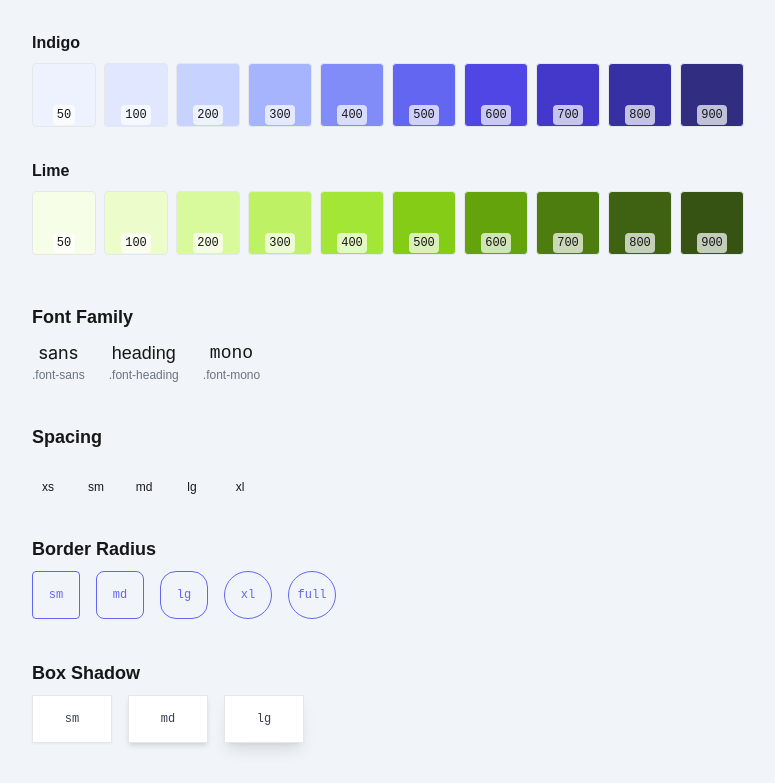
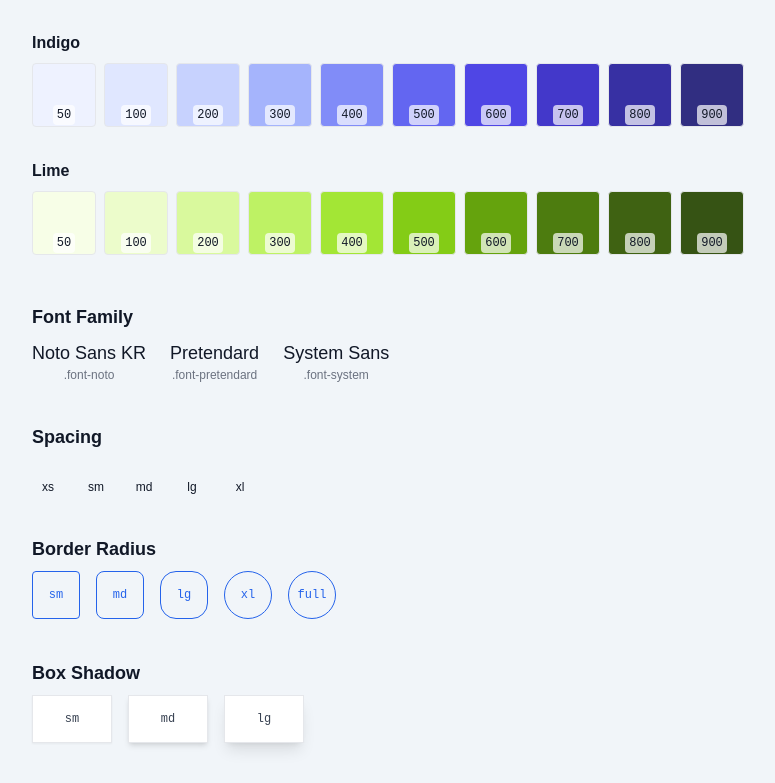
Before and after one commit to GTD-web/design-preview-v0, a Next.js app: page / in a window 1280 px wide. Shown: the part 1777-2560 px from the top of the page, without its empty margins (96-871 px from the left). Built offline with nearby package versions, Linux system fonts and the light colour scheme.

Commit message:
글꼴 추가

```diff
--- a/src/app/globals.css
+++ b/src/app/globals.css
@@ -3,19 +3,22 @@
 @tailwind components;
 @tailwind utilities;
 
+@import url("https://fonts.googleapis.com/css2?family=Noto+Sans+KR:wght@400;500;700&display=swap");
+@import url("https://cdn.jsdelivr.net/gh/orioncactus/pretendard/dist/web/static/pretendard.css");
+
 :root {
-  --background: #ffffff;
-  --foreground: #171717;
-  --color-primary: #6366f1;
-  --color-secondary: #64748b;
-  --color-accent: #f472b6;
-  --color-success: #22d3ee;
+  --background: #f1f5f9;
+  --foreground: #111827;
+  --color-primary: #2563eb;
+  --color-secondary: #334155;
+  --color-accent: #22d3ee;
+  --color-success: #16a34a;
   --color-warning: #fbbf24;
-  --color-danger: #f87171;
-  --color-info: #38bdf8;
-  --color-surface: #f8fafc 1e293b;
+  --color-danger: #ef4444;
+  --color-info: #0ea5e9;
+  --color-surface: #f8fafc;
   --color-background: #f1f5f9;
-  --color-border: #e2e8f0;
+  --color-border: #cbd5e1;
 }
 
 @media (prefers-color-scheme: dark) {
@@ -38,7 +41,7 @@
 body {
   color: var(--foreground);
   background: var(--background);
-  font-family: Arial, Helvetica, sans-serif;
+  font-family: "Noto Sans KR", "Pretendard", Arial, Helvetica, sans-serif;
 }
 
 @layer utilities {
@@ -50,13 +53,23 @@ body {
 .theme-dark {
   --color-primary: #60a5fa;
   --color-secondary: #64748b;
-  --color-accent: #f472b6;
+  --color-accent: #22d3ee;
   --color-success: #4ade80;
   --color-warning: #fde047;
   --color-danger: #f87171;
   --color-info: #38bdf8;
   --color-surface: #23272f;
   --color-background: #1e222a;
-  --color-border: #2d323b;
-  --foreground: #f4f4f5;
+  --color-border: #475569;
+  --foreground: #ffffff;
 }
+
+.font-noto {
+  font-family: "Noto Sans KR", "Pretendard", Arial, Helvetica, sans-serif;
+}
+.font-pretendard {
+  font-family: "Pretendard", "Noto Sans KR", Arial, Helvetica, sans-serif;
+}
+.font-system {
+  font-family: Arial, Helvetica, sans-serif;
+}
--- a/src/app/page.tsx
+++ b/src/app/page.tsx
@@ -1,4 +1,5 @@
 "use client";
+import { useEffect, useState } from "react";
 
 const singleColors = [
   { name: "primary", className: "bg-primary", text: "onPrimary" },
@@ -33,9 +34,9 @@ function PalettePreview({ name }: { name: string }) {
 
 function DesignTokensPreview() {
   const fonts = [
-    { name: "sans", className: "font-sans" },
-    { name: "heading", className: "font-heading" },
-    { name: "mono", className: "font-mono" },
+    { key: "noto", label: "Noto Sans KR", className: "font-noto" },
+    { key: "pretendard", label: "Pretendard", className: "font-pretendard" },
+    { key: "system", label: "System Sans", className: "font-system" },
   ];
 
   const spacings = [
@@ -83,8 +84,8 @@ function DesignTokensPreview() {
         <h3 className="text-lg font-semibold mb-2">Font Family</h3>
         <div className="flex gap-6">
           {fonts.map((font) => (
-            <div key={font.name} className="flex flex-col items-center">
-              <span className={`text-lg ${font.className}`}>{font.name}</span>
+            <div key={font.key} className="flex flex-col items-center">
+              <span className={`text-lg ${font.className}`}>{font.label}</span>
               <span className="text-xs text-gray-500">.{font.className}</span>
             </div>
           ))}
@@ -126,6 +127,18 @@ function DesignTokensPreview() {
 }
 
 export default function Home() {
+  // 글꼴 선택 관련
+  const fonts = [
+    { key: "noto", label: "Noto Sans KR", className: "font-noto" },
+    { key: "pretendard", label: "Pretendard", className: "font-pretendard" },
+    { key: "system", label: "System Sans", className: "font-system" },
+  ];
+  const [font, setFont] = useState("noto");
+  useEffect(() => {
+    document.body.classList.remove("font-noto", "font-pretendard", "font-system");
+    document.body.classList.add(fonts.find((f) => f.key === font)?.className || "font-noto");
+  }, [font]);
+
   // 다크 테마 토글 함수
   function toggleDarkTheme() {
     if (typeof document !== "undefined") {
@@ -135,6 +148,17 @@ export default function Home() {
 
   return (
     <div className="min-h-screen flex items-center justify-center bg-background">
+      <div className="fixed top-4 left-4 flex gap-2 z-50">
+        {fonts.map((f) => (
+          <button
+            key={f.key}
+            onClick={() => setFont(f.key)}
+            className={`px-3 py-1 rounded border ${font === f.key ? "bg-primary text-white" : "bg-surface text-foreground"}`}
+          >
+            {f.label}
+          </button>
+        ))}
+      </div>
       <button onClick={toggleDarkTheme} className="fixed top-4 right-4 px-4 py-2 rounded bg-primary text-white shadow">
         다크 테마 토글
       </button>
--- a/tailwind.config.ts
+++ b/tailwind.config.ts
@@ -250,7 +250,7 @@ const config: Config = {
         },
       },
       fontFamily: {
-        sans: ["Inter", "sans-serif"],
+        sans: ["Noto Sans KR", "Pretendard", "Inter", "sans-serif"],
         heading: ["Montserrat", "sans-serif"],
         mono: ["Fira Mono", "monospace"],
       },
```
